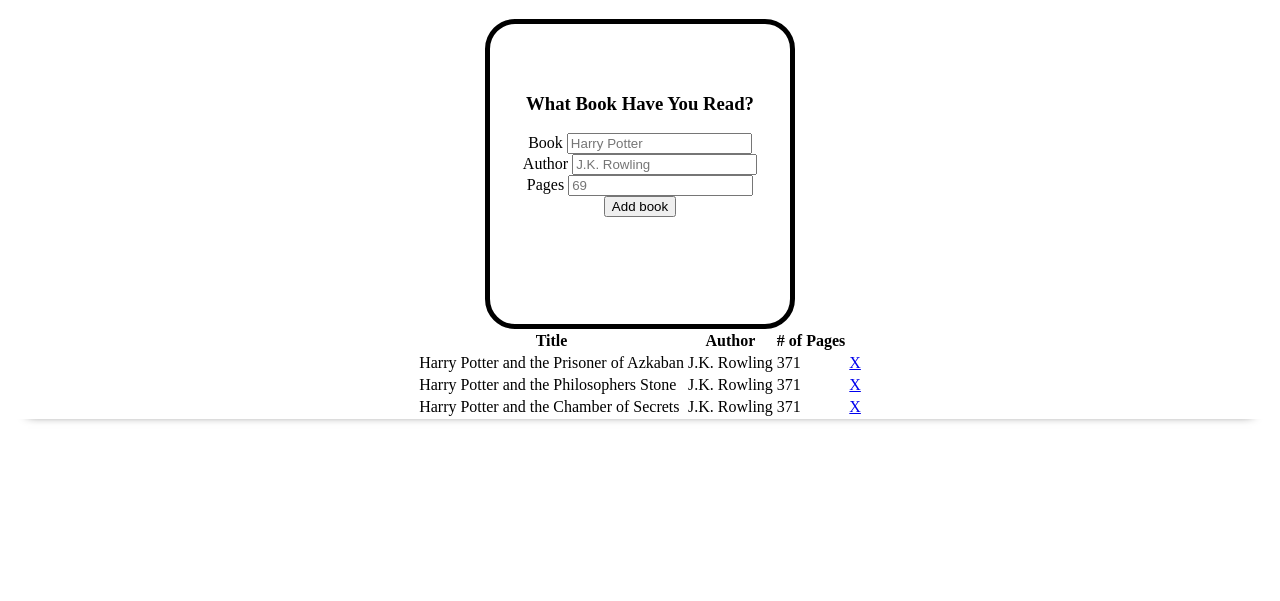
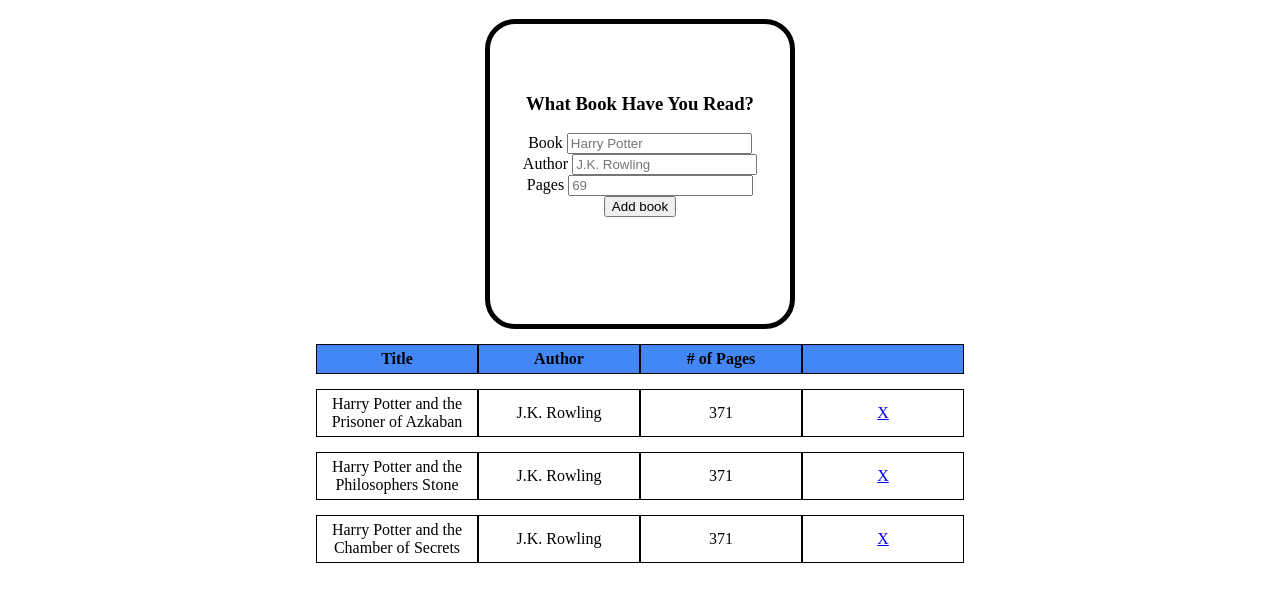
Before and after one commit to chocnutking93/Library, a plain HTML site: page index.html in a window 1280 px wide. Shown: the part 69-670 px from the top of the page. Drawn offline with Linux system fonts and the light colour scheme.

Commit message:
Add border color to table

```diff
--- a/styles.css
+++ b/styles.css
@@ -19,6 +19,28 @@
     white-space:nowrap;
 }
 
-.container{
+/* .container{
     box-shadow: 0px 15px 10px -20px #111;
+} */
+
+th{
+ background-color: #4287f5;
 }
+tr{
+    border-right-width:medium;
+    border-right-color:#000;
+
+    width: 45%;
+}
+table {
+    border-collapse: separate;
+    border-spacing: 0 15px;
+  }
+
+  th,
+  td {
+    width: 150px;
+    text-align: center;
+    border: 1px solid black;
+    padding: 5px;
+  }
```
